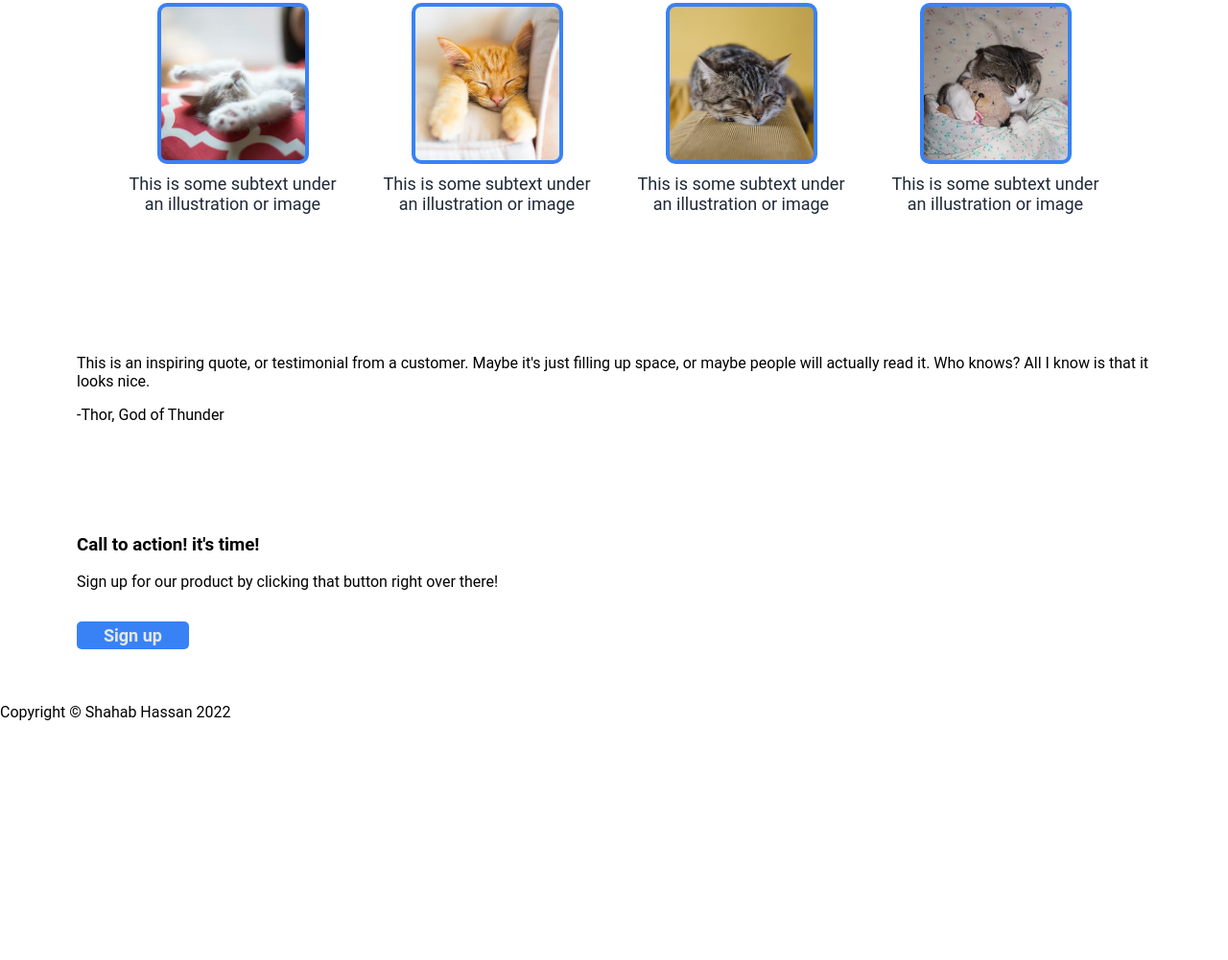
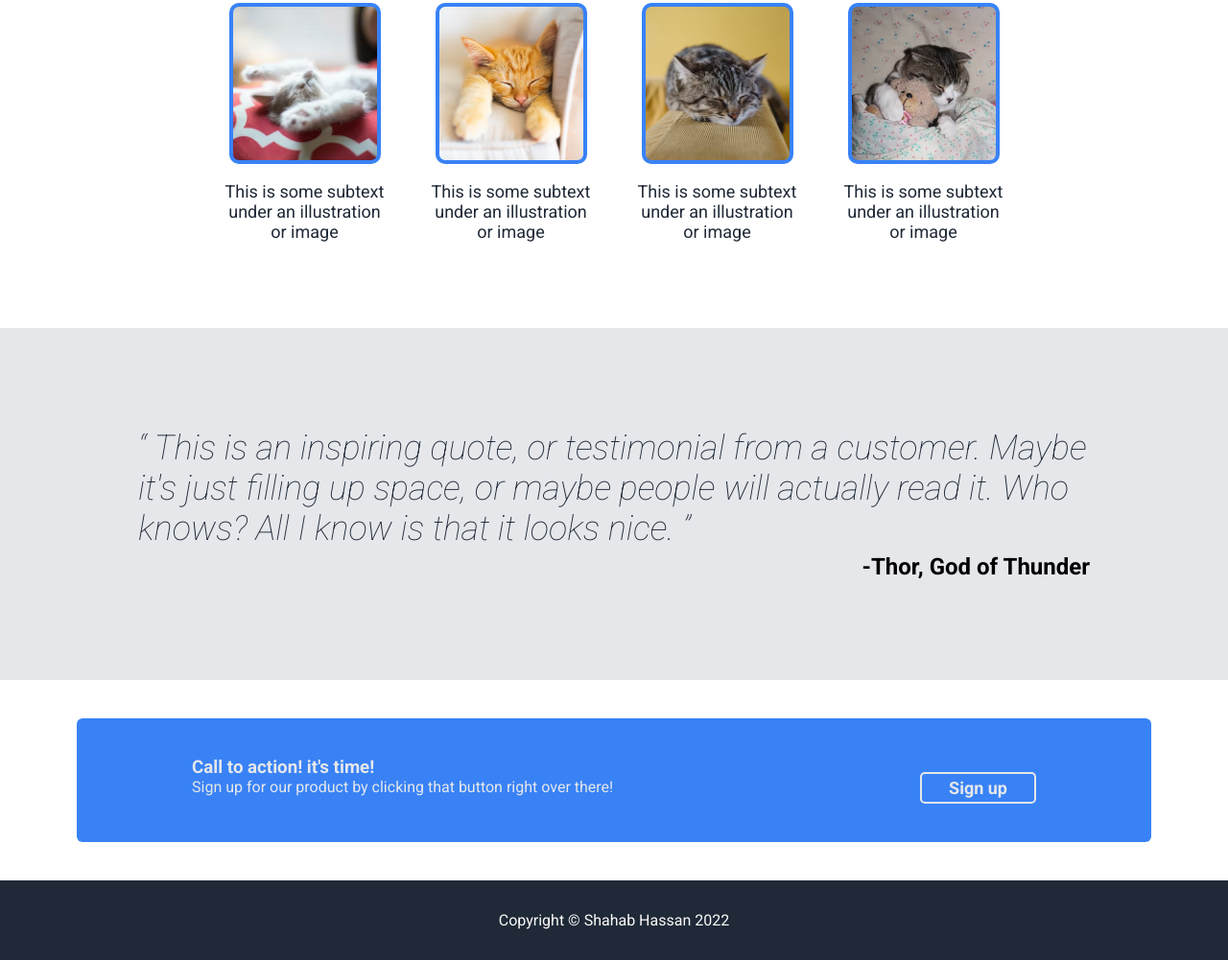
Before and after one commit to Shab-h/Landing-Page-Example, a plain HTML site: page index.html in a window 1280 px wide. Shown: the part 507-1508 px from the top of the page at 96% size. Before the commit the page ends 1275 px from the top, so only its background shows below. Drawn offline with Linux system fonts and the light colour scheme.

Commit message:
Completed CSS for quote section & footer

```diff
--- a/index.html
+++ b/index.html
@@ -20,7 +20,6 @@
     </header>
     <div class="body">
       <div class="section one">
-
         <div class="one-section text">
           <h1>This website is awesome</h1>
           <p>
@@ -30,9 +29,7 @@
           <div class="button"><a href="#">Sign up</a></div>
         </div>
 
-        <div class="one-section image">
-        </div>
-
+        <div class="one-section image"></div>
       </div>
       <div class="section two">
         <h2>Some random information</h2>
@@ -56,12 +53,14 @@
         </div>
       </div>
       <div class="section three">
-        <p class="quote">
-          This is an inspiring quote, or testimonial from a customer. Maybe it's
-          just filling up space, or maybe people will actually read it. Who
-          knows? All I know is that it looks nice.
-        </p>
-        <p>-Thor, God of Thunder</p>
+        <div class="quote-container">
+          <p class="quote">
+            This is an inspiring quote, or testimonial from a customer. Maybe
+            it's just filling up space, or maybe people will actually read it.
+            Who knows? All I know is that it looks nice.
+          </p>
+          <p class="quote-name">-Thor, God of Thunder</p>
+        </div>
       </div>
       <div class="section four">
         <div class="countainer-bottom">
@@ -71,7 +70,7 @@
               Sign up for our product by clicking that button right over there!
             </p>
           </div>
-          <div class="button">
+          <div class="button b-two">
             <a href="#">Sign up</a>
           </div>
         </div>
--- a/style.css
+++ b/style.css
@@ -1,5 +1,7 @@
+@import url("https://fonts.googleapis.com/css2?family=Roboto:ital,wght@0,100;0,300;0,400;0,500;0,700;0,900;1,100;1,300;1,400;1,500;1,700;1,900&display=swap");
+
 * {
-  font-family: Roboto, sans-serif;
+  font-family: "Roboto", sans-serif;
 }
 
 body {
@@ -95,16 +97,18 @@ h2 {
 
 .card-container {
   display: flex;
-  justify-content: space-between;
+  justify-content: center;
   align-items: center;
   gap: 40px;
-  padding: 50px;
+  padding: 50px 0px;
+  flex-wrap: wrap;
 }
 
 .cards {
   display: flex;
   flex-direction: column;
   align-items: center;
+  max-width: 175px;
 }
 
 .card {
@@ -141,7 +145,73 @@ h2 {
 .cards p {
   text-align: center;
   margin: 0px;
-  margin-top: 10px;
+  margin-top: 18px;
   font-size: 18px;
   color: #1f2937;
 }
+
+.three {
+  background-color: #e5e7eb;
+}
+
+.quote-container {
+  margin: 5vw;
+}
+
+.quote {
+  margin: 0px;
+  font-size: 36px;
+  font-style: italic;
+  font-weight: lighter;
+  color: #1f2937;
+}
+
+.quote::before {
+  content: open-quote;
+}
+
+.quote::after {
+  content: close-quote;
+}
+
+.quote-name {
+  margin: 0px;
+  text-align: end;
+  font-size: 24px;
+  font-weight: 700;
+  margin-top: 5px;
+}
+
+.countainer-bottom {
+  background-color: #3882f6;
+  border-radius: 6px;
+  padding: 40px 120px;
+  display: flex;
+  justify-content: space-between;
+  flex-wrap: wrap;
+}
+
+.countainer-bottom h3 {
+  color: #e5e7eb;
+  margin: 0px;
+}
+
+.countainer-bottom p {
+  margin: 0px;
+  color: #e5e7eb;
+}
+
+.countainer-bottom .button {
+  border: #e5e7eb 2px solid;
+}
+
+footer {
+  text-align: center;
+  background-color: #1f2937;
+}
+
+footer p {
+  margin: 0px;
+  padding: 2rem;
+  color: #f9faf8;
+}
```
